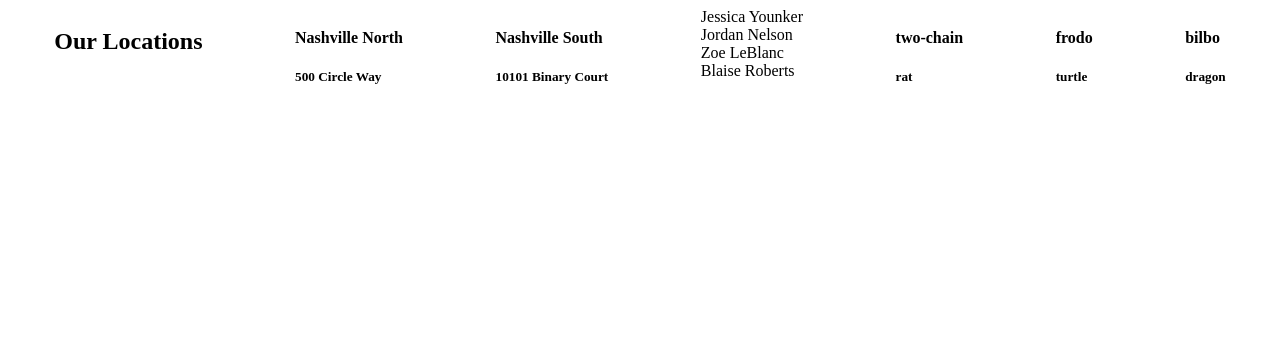
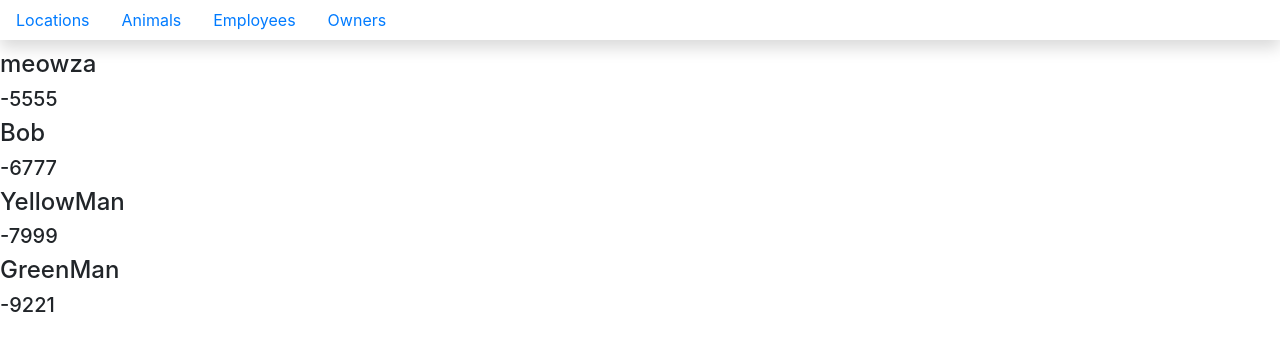
Before and after one commit to Alex-Thacker/React-Kennel-Book4Chap1-2, a React (Create React App) app: page /owners in a window 1280 px wide. Shown: the top 350 px of the page. Built offline with nearby package versions, Linux system fonts and the light colour scheme.

Commit message:
owners list exercise done

```diff
--- a/package.json
+++ b/package.json
@@ -3,8 +3,10 @@
   "version": "0.1.0",
   "private": true,
   "dependencies": {
+    "bootstrap": "^4.3.1",
     "react": "^16.8.6",
     "react-dom": "^16.8.6",
+    "react-router-dom": "^5.0.0",
     "react-scripts": "2.1.8"
   },
   "scripts": {
--- /dev/null
+++ b/src/componets/ApplicationView.js
@@ -0,0 +1,63 @@
+import { Route } from 'react-router-dom'
+import React, { Component } from "react"
+import AnimalList from './animals/AnimalList'
+import LocationList from './location/LocationList'
+import EmployeeList from './employee/EmployeeList'
+import Owners from "./owners/Owners"
+
+
+export default class ApplicationViews extends Component {
+    employeesFromAPI = [
+        { id: 1, name: "Jessica Younker" },
+        { id: 2, name: "Jordan Nelson" },
+        { id: 3, name: "Zoe LeBlanc" },
+        { id: 4, name: "Blaise Roberts" }
+    ]
+
+    locationsFromAPI = [
+        { id: 1, name: "Nashville North", address: "500 Circle Way" },
+        { id: 2, name: "Nashville South", address: "10101 Binary Court" }
+    ]
+
+    animalsFromAPI = [
+        { id: 1, name: "Doodles" },
+        { id: 2, name: "Jack" },
+        { id: 3, name: "Angus" },
+        { id: 4, name: "Henley" },
+        { id: 5, name: "Derkins" },
+        { id: 6, name: "Checkers" }
+    ]
+
+    ownersFromAPI = [
+        { id: 1, phoneNumber: 555-555-5555, name: "meowza"},
+        { id: 2, phoneNumber: 555-666-6666, name: "Bob"},
+        { id: 3, phoneNumber: 555-777-7777, name: "YellowMan"},
+        { id: 4, phoneNumber: 555-888-8888, name: "GreenMan"}
+    ]
+
+    state = {
+        employees: this.employeesFromAPI,
+        locations: this.locationsFromAPI,
+        animals: this.animalsFromAPI,
+        owners: this.ownersFromAPI
+    }
+
+    render() {
+        return (
+            <React.Fragment>
+                <Route exact path="/" render={(props) => {
+                    return <LocationList locations={this.state.locations} />
+                }} />
+                <Route path="/animals" render={(props) => {
+                    return <AnimalList animals={this.state.animals} />
+                }} />
+                <Route path="/employees" render={(props) => {
+                    return <EmployeeList employees={this.state.employees} />
+                }} />
+                <Route path="/owners" render={(props) => {
+                    return <Owners owners={this.state.owners} />
+                }} />
+            </React.Fragment>
+        )
+    }
+}
--- a/src/componets/Kennel.css
+++ b/src/componets/Kennel.css
@@ -3,3 +3,7 @@
     justify-content: space-around;
     flex-direction: row;
 }
+
+.contact {
+    padding-top: 50px;
+}
--- a/src/componets/Kennel.js
+++ b/src/componets/Kennel.js
@@ -15,55 +15,76 @@
 //     }
 // }
 
-import React, { Component } from "react"
-import EmployeeList from "./employee/EmployeeList"
-import LocationList from "./location/LocationList"
-import AnimalList from "./animals/AnimalList"
-import "./Kennel.css"
+// import React, { Component } from "react"
+// import EmployeeList from "./employee/EmployeeList"
+// import LocationList from "./location/LocationList"
+// import AnimalList from "./animals/AnimalList"
+// import "./Kennel.css"
 
 
-class Kennel extends Component {
+// class Kennel extends Component {
 
-    /*
-        Although you will eventually be pulling your objects
-        from your json-server API, for this chapter, we're
-        faking it and just creating those arrays in the component
-        itself
-    */
-    employeesFromAPI = [
-        { id: 1, name: "Jessica Younker" },
-        { id: 2, name: "Jordan Nelson" },
-        { id: 3, name: "Zoe LeBlanc" },
-        { id: 4, name: "Blaise Roberts" }
-    ]
+//     /*
+//         Although you will eventually be pulling your objects
+//         from your json-server API, for this chapter, we're
+//         faking it and just creating those arrays in the component
+//         itself
+//     */
+//     employeesFromAPI = [
+//         { id: 1, name: "Jessica Younker" },
+//         { id: 2, name: "Jordan Nelson" },
+//         { id: 3, name: "Zoe LeBlanc" },
+//         { id: 4, name: "Blaise Roberts" }
+//     ]
 
-    // This will eventually get pulled from the API
-    locationsFromAPI = [
-        { id: 1, name: "Nashville North", address: "500 Circle Way" },
-        { id: 2, name: "Nashville South", address: "10101 Binary Court" }
-    ]
+//     // This will eventually get pulled from the API
+//     locationsFromAPI = [
+//         { id: 1, name: "Nashville North", address: "500 Circle Way" },
+//         { id: 2, name: "Nashville South", address: "10101 Binary Court" }
+//     ]
 
-    animalsFromAPI = [
-        { id: 1, name: "two-chain", type: "rat"},
-        { id: 2, name: "frodo", type: "turtle"},
-        { id: 3, name: "bilbo", type: "dragon"}
-    ]
+//     animalsFromAPI = [
+//         { id: 1, name: "two-chain", type: "rat"},
+//         { id: 2, name: "frodo", type: "turtle"},
+//         { id: 3, name: "bilbo", type: "dragon"}
+//     ]
 
-    state = {
-        employees: this.employeesFromAPI,
-        locations: this.locationsFromAPI,
-        animals: this.animalsFromAPI
-    }
+//     state = {
+//         employees: this.employeesFromAPI,
+//         locations: this.locationsFromAPI,
+//         animals: this.animalsFromAPI
+//     }
 
+//     render() {
+//         return (
+//             <article className="kennel">
+//                 <LocationList locations={this.state.locations} />
+//                 <EmployeeList employees={this.state.employees} />
+//                 <AnimalList animals={this.state.animals} />
+//             </article>
+//         )
+//     }
+// }
+
+// export default Kennel
+
+
+
+import React, { Component } from "react"
+import NavBar from "./nav/NavBar"
+import ApplicationViews from "./ApplicationView"
+
+import "./Kennel.css"
+// import "bootstrap/dist/css/bootstrap.min.css"
+
+
+export default class Kennel extends Component {
     render() {
         return (
-            <article className="kennel">
-                <LocationList locations={this.state.locations} />
-                <EmployeeList employees={this.state.employees} />
-                <AnimalList animals={this.state.animals} />
-            </article>
+            <React.Fragment>
+                <NavBar />
+                <ApplicationViews />
+            </React.Fragment>
         )
     }
 }
-
-export default Kennel
--- a/src/componets/animals/AnimalList.js
+++ b/src/componets/animals/AnimalList.js
@@ -3,7 +3,7 @@
 export default class AnimalList extends Component {
   render() {
     return (
-        <React.Fragment>
+        <section className="contact">
         {
             this.props.animals.map(animal =>
                 <section key = {animal.id}>
@@ -12,7 +12,7 @@
                 </section>
                 )
         }
-        </React.Fragment>
+        </section>
     )
   }
 }
--- a/src/componets/employee/EmployeeList.js
+++ b/src/componets/employee/EmployeeList.js
@@ -21,7 +21,7 @@
 class EmployeeList extends Component {
     render() {
         return (
-            <section className="employees">
+            <section className="contact">
                 {
                     this.props.employees.map(employee =>
                         <div key={employee.id}>
--- a/src/componets/location/LocationList.js
+++ b/src/componets/location/LocationList.js
@@ -3,7 +3,7 @@
 export default class LocationList extends Component {
   render() {
     return (
-      <React.Fragment>
+      <section className="contact">
         <h1>Our Locations</h1>
 
           {
@@ -15,7 +15,7 @@
         )
           }
 
-      </React.Fragment>
+      </section>
     )
   }
 }
--- /dev/null
+++ b/src/componets/nav/NavBar.js
@@ -0,0 +1,27 @@
+import React, { Component } from "react"
+import { Link } from "react-router-dom"
+import "bootstrap/dist/css/bootstrap.min.css"
+
+
+export default class NavBar extends Component {
+    render() {
+        return (
+            <nav className="navbar navbar-light fixed-top light-blue flex-md-nowrap p-0 shadow">
+                <ul className="nav nav-pills">
+                    <li className="nav-item">
+                        <Link className="nav-link" to="/">Locations</Link>
+                    </li>
+                    <li className="nav-item">
+                        <Link className="nav-link" to="/animals">Animals</Link>
+                    </li>
+                    <li className="nav-item">
+                        <Link className="nav-link" to="/employees">Employees</Link>
+                    </li>
+                    <li className = "nav-item">
+                        <Link className="nav-link" to="/owners">Owners</Link>
+                    </li>
+                </ul>
+            </nav>
+        )
+    }
+}
--- /dev/null
+++ b/src/componets/owners/Owners.js
@@ -0,0 +1,19 @@
+import React, { Component } from 'react'
+
+export default class Owners extends Component {
+  render() {
+    return (
+      <section className="contact">
+          {
+              this.props.owners.map(owner =>
+                <section key={owner.id}>
+                    <h4>{owner.name}</h4>
+                    <h5>{owner.phoneNumber}</h5>
+                </section>
+                )
+          }
+
+      </section>
+    )
+  }
+}
--- a/src/index.js
+++ b/src/index.js
@@ -1,5 +1,18 @@
-import React from 'react';
-import ReactDOM from 'react-dom';
-import Kennel from "./componets/Kennel"
+// import React from 'react';
+// import ReactDOM from 'react-dom';
+// import Kennel from "./componets/Kennel"
 
-ReactDOM.render(<Kennel />, document.getElementById('root'));
+// ReactDOM.render(<Kennel />, document.getElementById('root'));
+
+import React from 'react'
+import ReactDOM from 'react-dom'
+import { BrowserRouter as Router } from "react-router-dom"
+import Kennel from './componets/Kennel'
+
+import './index.css'
+
+ReactDOM.render(
+    <Router>
+        <Kennel />
+    </Router>
+    , document.getElementById('root'))
```
Also changed, not shown: src/componets/nav/NavBar.css (added), 1 other file (tests, documents, lock files or other folders).
